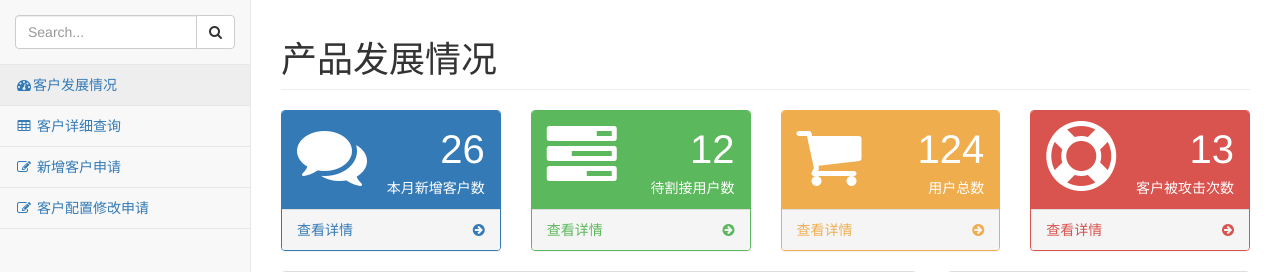
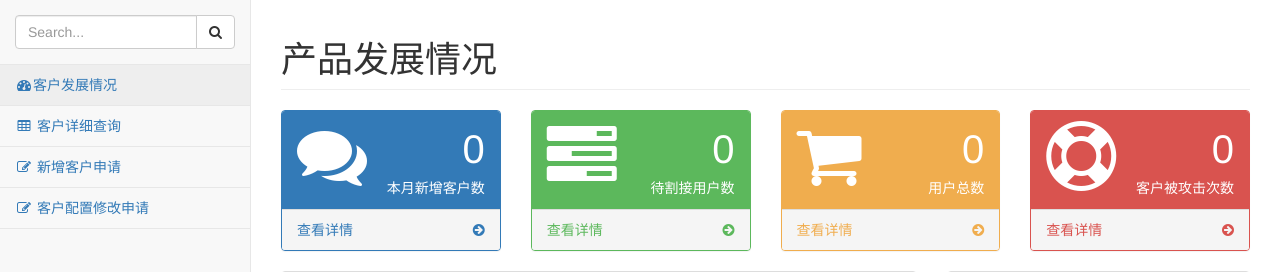
Before and after one commit to wxynjupt/wangbagaofang, a Flask app: page /index in a window 1280 px wide. Shown: the part 51-323 px from the top of the page. Run offline with Flask 2, Linux system fonts and the light colour scheme; data that the repository does not hold is empty; some libraries are stand-ins or nearby versions.

Commit message:
update run.py and index.html

```diff
--- a/run.py
+++ b/run.py
@@ -94,13 +94,13 @@ def internal_server_error(e):
 
 @app.route('/index')
 def index():
+    month_client_count = Client_Info.query.count()
+    all_client_count = Client_Info.query.count()
+    isnot_config_count = Client_Info.query.count()
+    attack_count = Client_Info.query.count()
 
-    return render_template('index.html')
+    return render_template('index.html',all_client_count=all_client_count,month_client_count=month_client_count,isnot_config_count=isnot_config_count,attack_count=attack_count)
 
-
-@app.route('/user/<name>')
-def user(name):
-    return render_template('user.html', name=name)
 
 @app.route('/',methods=['POST','GET'])
 def login():
--- a/templates/index.html
+++ b/templates/index.html
@@ -104,7 +104,7 @@
                                     <i class="fa fa-comments fa-5x"></i>
                                 </div>
                                 <div class="col-xs-9 text-right">
-                                    <div class="huge">26</div>
+                                    <div class="huge">{{month_client_count}}</div>
                                     <div>本月新增客户数</div>
                                 </div>
                             </div>
@@ -126,7 +126,7 @@
                                     <i class="fa fa-tasks fa-5x"></i>
                                 </div>
                                 <div class="col-xs-9 text-right">
-                                    <div class="huge">12</div>
+                                    <div class="huge">{{isnot_config_count}}</div>
                                     <div>待割接用户数</div>
                                 </div>
                             </div>
@@ -148,7 +148,7 @@
                                     <i class="fa fa-shopping-cart fa-5x"></i>
                                 </div>
                                 <div class="col-xs-9 text-right">
-                                    <div class="huge">124</div>
+                                    <div class="huge">{{all_client_count}}</div>
                                     <div>用户总数</div>
                                 </div>
                             </div>
@@ -170,7 +170,7 @@
                                     <i class="fa fa-support fa-5x"></i>
                                 </div>
                                 <div class="col-xs-9 text-right">
-                                    <div class="huge">13</div>
+                                    <div class="huge">{{attack_count}}</div>
                                     <div>客户被攻击次数</div>
                                 </div>
                             </div>
```
